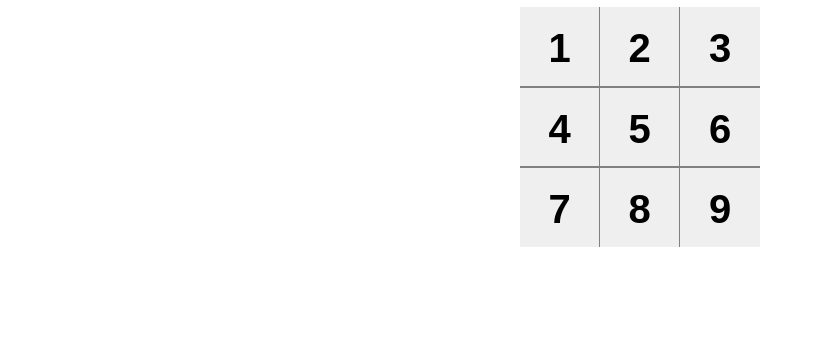
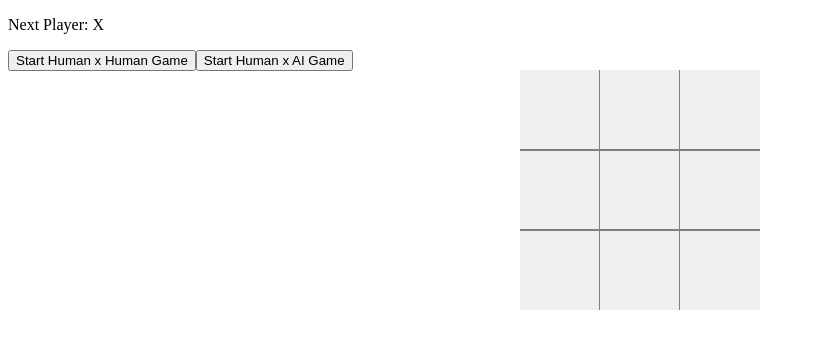
Before and after one commit to JulioLeonardo/javascript-react-tictactoe, a React (Create React App) app: page / in a window 1280 px wide. Shown: the top 348 px of the page, without its empty margins (0-815 px from the left). Built offline with nearby package versions, Linux system fonts and the light colour scheme.

Commit message:
Game HxH logics done

```diff
--- a/src/components/Board/index.js
+++ b/src/components/Board/index.js
@@ -2,18 +2,12 @@ import Square from "../Square";
 
 import "./styles.css";
 
-export default function Board() {
+export default function Board({ squares, onClick }) {
   return (
     <div className="board">
-      <Square value="1" onClick={() => onClick("dummy")} />
-      <Square value="2" onClick={() => onClick("dummy")} />
-      <Square value="3" onClick={() => onClick("dummy")} />
-      <Square value="4" onClick={() => onClick("dummy")} />
-      <Square value="5" onClick={() => onClick("dummy")} />
-      <Square value="6" onClick={() => onClick("dummy")} />
-      <Square value="7" onClick={() => onClick("dummy")} />
-      <Square value="8" onClick={() => onClick("dummy")} />
-      <Square value="9" onClick={() => onClick("dummy")} />
+      {squares.map((square, i) => (
+        <Square key={i} value={square} onClick={() => onClick(i)} />
+      ))}
     </div>
   );
 }
--- a/src/components/Game/index.js
+++ b/src/components/Game/index.js
@@ -1,5 +1,52 @@
+import { useState } from "react";
+import calculateWinner from "../../utils/calculateWinner";
 import Board from "../Board";
 
 export default function Game() {
-  return <Board />;
+  const [boardHistory, setBoardHistory] = useState([Array(9).fill(null)]);
+  const [stepNumber, setStepNumber] = useState(0);
+  const [xIsNext, setXisNext] = useState(true);
+  const winner = calculateWinner(boardHistory[stepNumber]);
+  const currentBoard = boardHistory[stepNumber];
+
+  const checkWinner = () => {};
+
+  const handleClickHuman = (i) => {
+    const timeInHistory = boardHistory.slice(0, stepNumber + 1);
+    const current = timeInHistory[stepNumber];
+    const squares = [...current];
+    if (winner || squares[i]) return;
+    squares[i] = xIsNext ? "X" : "O";
+    setBoardHistory([...timeInHistory, squares]);
+    setStepNumber(timeInHistory.length);
+    setXisNext(!xIsNext);
+  };
+
+  const startHumanVsHumanGame = () => {
+    setStepNumber(0);
+    setXisNext(true);
+  };
+
+  const startHumanVsAIgame = () => {};
+
+  return (
+    <>
+      <div className="display-and-controls">
+        <p>
+          {winner
+            ? "Winner: " + winner
+            : currentBoard.includes(null)
+            ? "Next Player: " + (xIsNext ? "X" : "O")
+            : "We Have a Draw!!"}
+        </p>
+        <button onClick={() => startHumanVsHumanGame()}>
+          Start Human x Human Game
+        </button>
+        <button onClick={() => startHumanVsAIgame()}>
+          Start Human x AI Game
+        </button>
+      </div>
+      <Board squares={currentBoard} onClick={handleClickHuman} />
+    </>
+  );
 }
--- a/src/utils/calculateWinner.js
+++ b/src/utils/calculateWinner.js
@@ -16,5 +16,6 @@ export default function calculateWinner(squares) {
       return squares[a];
     }
   }
+
   return null;
 }
```
